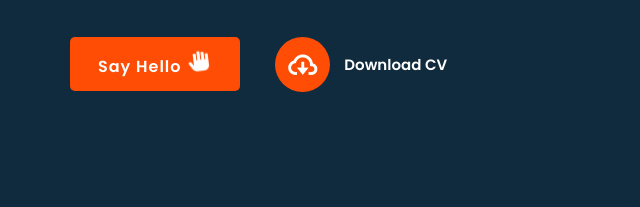
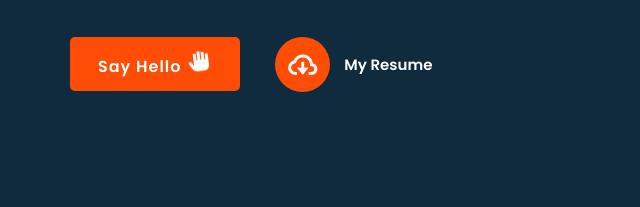
Before and after one commit to jaforimamsourov/portfolio-sowrov, a plain HTML site: page index.html in a window 1280 px wide. Shown: the part 571-778 px from the top of the page, 58-698 px from the left. Drawn offline with nearby package versions, Linux system fonts and the light colour scheme.

Commit message:
new changes come

```diff
--- a/index.html
+++ b/index.html
@@ -48,7 +48,7 @@
             </p>
             <div class="button">
                 <a href="#" class="btn-1">Say Hello <i class='bx bxs-hand bx-tada' ></i></a>
-                <a href="./docs/Jafor Imam Sowrov.pdf" class="btn-2" target="_blank"><span><i class='bx bx-cloud-download'></i></span>Download CV</a>
+                <a href="./docs/Jafor Imam Sowrov.pdf" class="btn-2" target="_blank"><span><i class='bx bx-cloud-download'></i></span>My Resume</a>
             </div>
         </div>
      </section>
```
